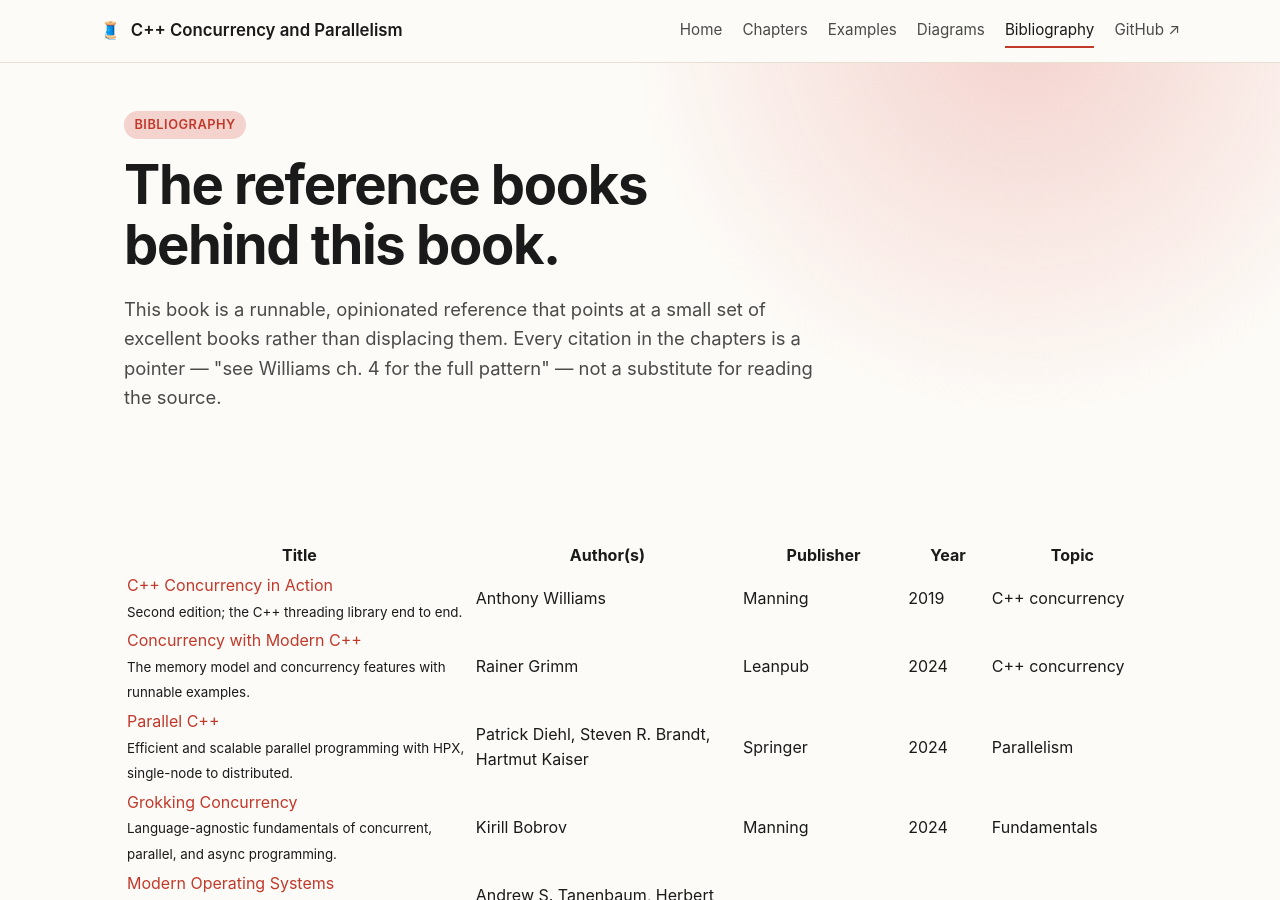
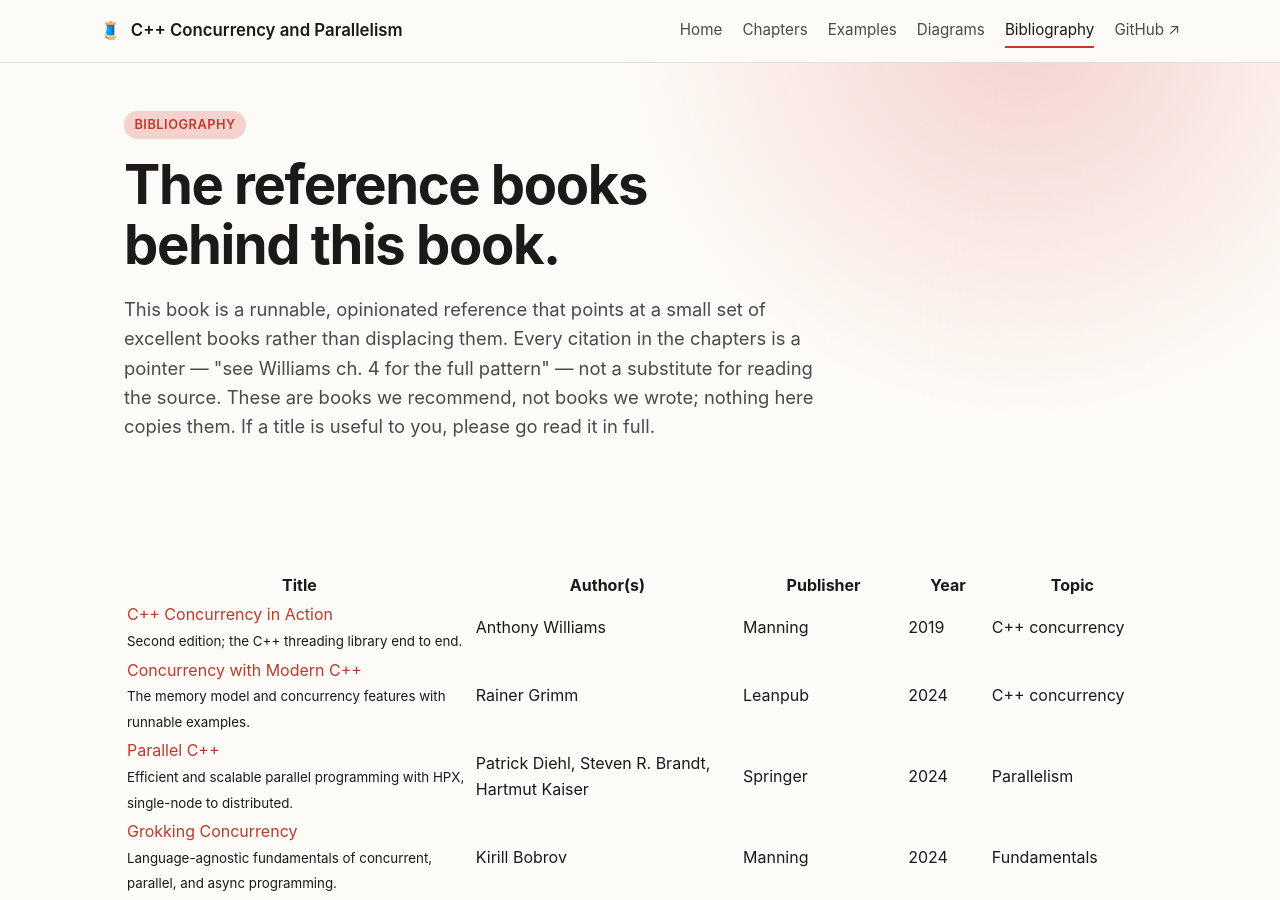
Before and after one commit to patterncatalyst/cpp-concurrency-and-parallelism, a Jekyll site: the page built from bibliography.html, in a window 1280 px wide and 900 px high. Built offline with Jekyll 4.4.1, drawn with Linux system fonts in a browser that asks for light colours.

Commit message:
docs: add reading-list disclaimer to bibliography (#1)

```diff
--- a/bibliography.html
+++ b/bibliography.html
@@ -13,7 +13,9 @@
             This book is a runnable, opinionated reference that points at a
             small set of excellent books rather than displacing them. Every
             citation in the chapters is a pointer — "see Williams ch. 4 for
-            the full pattern" — not a substitute for reading the source.
+            the full pattern" — not a substitute for reading the source. These
+            are books we recommend, not books we wrote; nothing here copies
+            them. If a title is useful to you, please go read it in full.
         </p>
     </div>
 </section>
```
